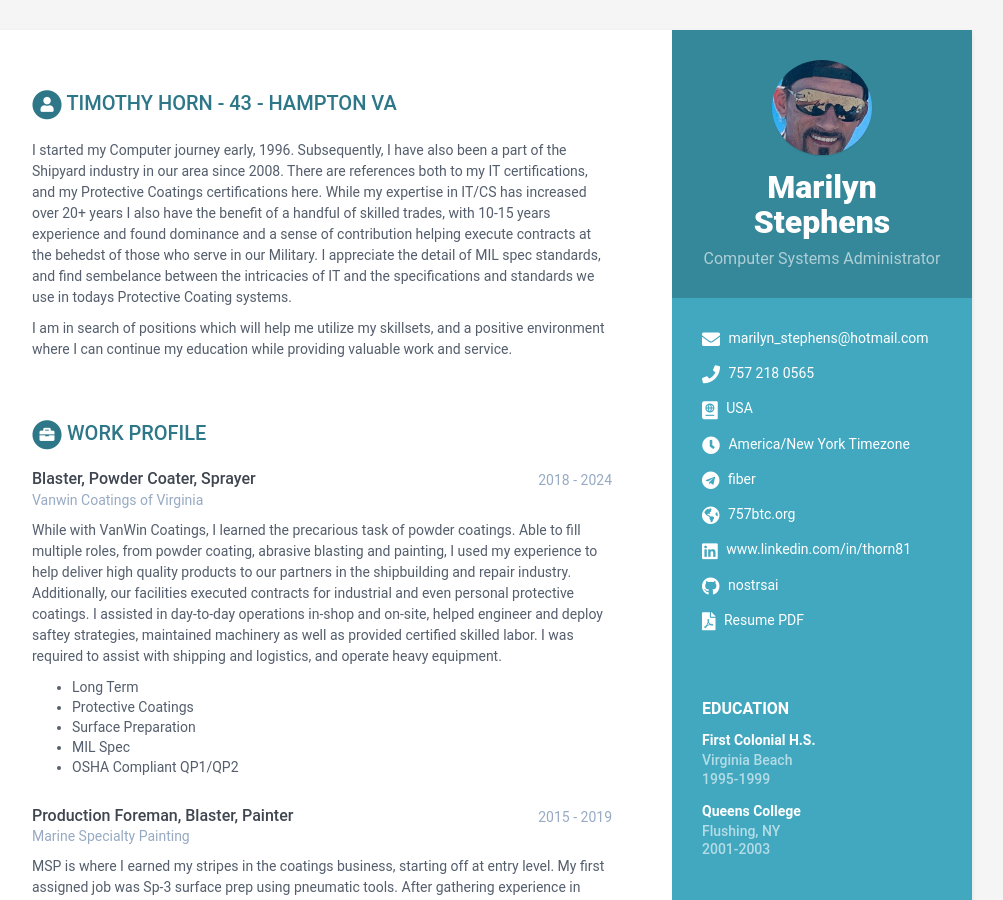
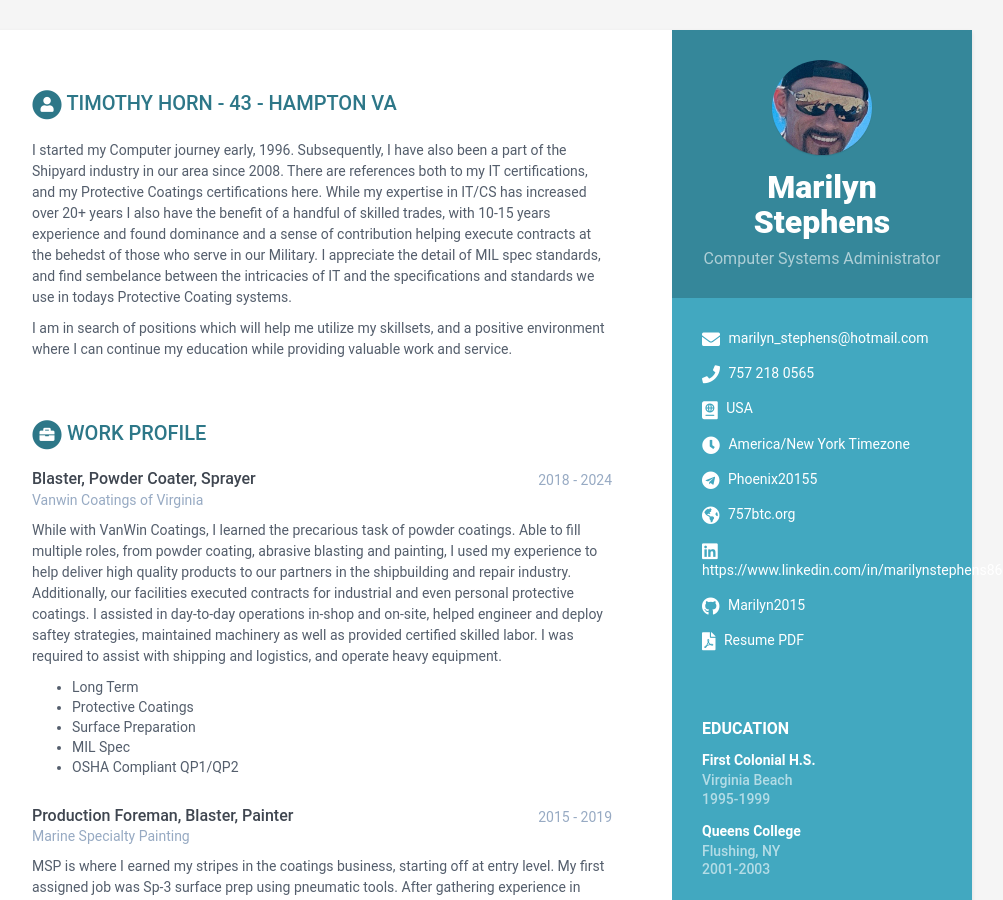
Before and after one commit to Marilyn2015/Resume, a Jekyll site: the page built from index.html, in a window 1280 px wide and 900 px high. Shown: the whole window, without its empty margins (168-1171 px from the left). Built offline with Jekyll 4.4.1, drawn with Linux system fonts in a browser that asks for light colours; a script that is not in the unit is left out.

Commit message:
Update data.yml

```diff
--- a/_data/data.yml
+++ b/_data/data.yml
@@ -18,9 +18,9 @@ sidebar:
     timezone: America/New York Timezone
     citizenship: USA
     website: 757btc.org #do not add http://
-    linkedin: www.linkedin.com/in/thorn81
-    github: nostrsai
-    telegram: fiber
+    linkedin: https://www.linkedin.com/in/marilynstephens8658/
+    github: Marilyn2015
+    telegram: Phoenix20155
     pdf: http://www.africau.edu/images/default/sample.pdf
 
     languages:
```
